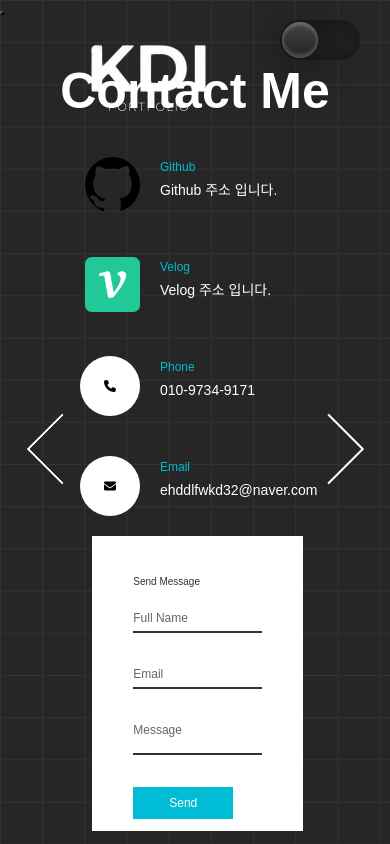
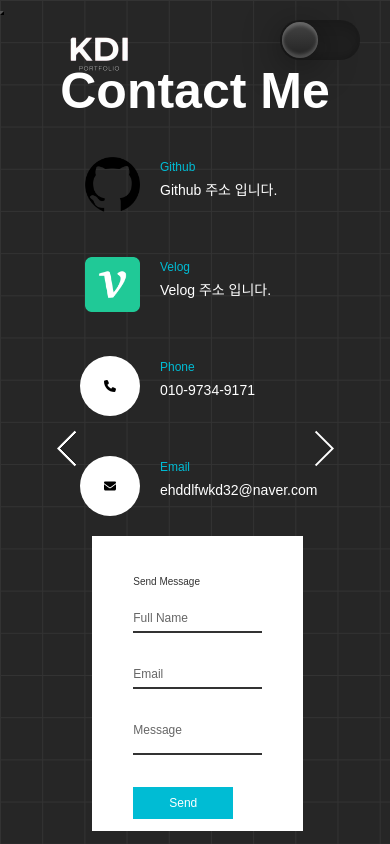
Before and after one commit to dongridongil/dongry_portfolio, a React (Create React App) app: page /footer in a window 390 px wide. Shown: the top 844 px of the page. Built offline with nearby package versions, Linux system fonts and the light colour scheme.

Commit message:
[Fixed]개인 포폴 반응형 수정

```diff
--- a/src/Components/Header/Header.tsx
+++ b/src/Components/Header/Header.tsx
@@ -1,5 +1,6 @@
 import styled from 'styled-components';
 import kdi from '../../asset/imgs/kdi3.png';
+import { Link } from 'react-router-dom';
 const Image = styled.img`
     /* display: block; */
     width: 200px;
@@ -8,10 +9,26 @@ const Image = styled.img`
     position: absolute;
     left: 50px;
     top: -30px;
+    @media (max-width: 1000px) {
+        left: 50px;
+        top: 0;
+        width: 150px;
+        height: 150px;
+    }
+    @media (max-width: 500px) {
+        left: 50px;
+        top: 0;
+        width: 100px;
+        height: 100px;
+    }
 `;
 
 const Header = () => {
-    return <Image src={kdi} />;
+    return (
+        <Link to="/">
+            <Image src={kdi} />
+        </Link>
+    );
 };
 
 export default Header;
--- a/src/Components/Main/Main.tsx
+++ b/src/Components/Main/Main.tsx
@@ -2,7 +2,7 @@ import { useEffect, useState } from 'react';
 import styled, { keyframes } from 'styled-components';
 import { motion } from 'framer-motion';
 import { Link } from 'react-router-dom';
-
+import kdi from '../../asset/imgs/kdi3.png';
 const Back = styled.div`
     display: flex;
     align-items: center;
@@ -12,7 +12,7 @@ const Back = styled.div`
     width: 100%; /* 추가 */
     overflow-x: hidden; /* 모바일 뷰포트에서의 넘침 방지 */
 
-    @media (max-width: 500px) {
+    @media (max-width: 1000px) {
         overflow-x: hidden;
         margin: 0;
     }
@@ -24,14 +24,14 @@ const H2 = styled.h2`
     font-size: 10em;
     font-weight: 700;
     padding: 0 100px;
-    @media (max-width: 500px) {
+    @media (max-width: 1000px) {
         display: flex;
         flex-direction: column;
         text-align: center;
         justify-content: center;
-        font-size: 0.6em; /* 작은 화면에서 글자 크기 조정 */
-        padding: 0 0; /* 작은 화면에서 패딩 조정 */
-        margin-bottom: 100px; /* 마진 조정 */
+        font-size: 0.6em;
+        padding: 0 0;
+        margin-bottom: 100px;
     }
 `;
 
@@ -42,7 +42,7 @@ const Im = styled.h2`
     padding: 50px 20px;
     margin-bottom: 20px;
 
-    @media (max-width: 500px) {
+    @media (max-width: 1000px) {
         font-size: 3em; /* 작은 화면에서 글자 크기 조정 */
         padding: 0 0; /* 작은 화면에서 패딩 조정 */
     }
@@ -81,7 +81,7 @@ const Span = styled.span<SpanProps>`
     animation: ${displayanimation} 9s infinite;
     animation-delay: calc(-3s * var(--i));
 
-    @media (max-width: 500px) {
+    @media (max-width: 1000px) {
         font-size: 3em; /* 작은 화면에서 글자 크기 조정 */
         margin-left: 0;
         margin-bottom: 100px; /* 마진 조정 */
@@ -102,6 +102,27 @@ const Span = styled.span<SpanProps>`
     }
 `;
 
+const Image = styled.img`
+    /* display: block; */
+    width: 200px;
+    height: 200px;
+    object-fit: cover;
+    position: absolute;
+    left: 50px;
+    top: -30px;
+    @media (max-width: 1000px) {
+        left: 50px;
+        top: 0;
+        width: 150px;
+        height: 150px;
+    }
+    @media (max-width: 500px) {
+        left: 50px;
+        top: 0;
+        width: 100px;
+        height: 100px;
+    }
+`;
 /* 입장 버튼*/
 const Enter = styled.div`
     text-decoration: none !important;
@@ -113,12 +134,12 @@ const Enter = styled.div`
     text-transform: 4px;
     letter-spacing: 4px;
 
-    font-size: 2.5rem;
+    font-size: 2rem;
     overflow: hidden;
     transition: 0.2s;
     font-weight: 600;
 
-    @media (max-width: 500px) {
+    @media (max-width: 1000px) {
         font-size: 1.5em; /* 작은 화면에서 글자 크기 조정 */
         padding: 20px 30px; /* 작은 화면에서 패딩 조정 */
         margin-top: 250px; /* 마진 조정 */
@@ -236,7 +257,7 @@ const Main = () => {
                             <span />
                             <span />
                             <span />
-                            ENTER
+                            입장하기
                         </StyledLink>
                     </Enter>
                 )}
--- a/src/Components/Main/ProjectsData.tsx
+++ b/src/Components/Main/ProjectsData.tsx
@@ -35,7 +35,7 @@ const ProjectsData: Project[] = [
           구분하는 작업을 통하여 서버 사이드 렌더링인 NEXT.JS와 vercel 을 활용한 배포도
           배워볼수있는 시간이였습니다.
           `,
-        url: 'https://nextjs-movies-p8cz74td9-dongrys-projects.vercel.app/',
+        url: 'https://nextjs-movies-blond-five.vercel.app/',
     },
     {
         id: 2,
--- a/src/Components/util/Utill.tsx
+++ b/src/Components/util/Utill.tsx
@@ -1,8 +1,8 @@
 import styled from 'styled-components';
 
 const LeftArrow = styled.div`
-    width: 100px;
-    height: 100px;
+    width: 50px;
+    height: 50px;
     transition: 0.5s;
     float: left;
     box-shadow: -2px 2px 0 ${(props) => props.theme.textColor};
@@ -10,16 +10,26 @@ const LeftArrow = styled.div`
     margin-left: 200px;
     cursor: none;
     &:hover {
-        box-shadow: -20px 20px 0 #01fe87;
+        box-shadow: -10px 10px 0 #01fe87;
     }
+    @media (max-width: 1200px) {
+        width: 40px;
+        height: 40px;
+    }
+
+    @media (max-width: 900px) {
+        width: 30px;
+        height: 30px;
+    }
+
     @media (max-width: 500px) {
-        width: 50px;
-        height: 50px;
+        width: 25px;
+        height: 25px;
     }
 `;
 const RightArrow = styled.div`
-    width: 100px;
-    height: 100px;
+    width: 50px;
+    height: 50px;
     transition: 0.5s;
     float: left;
     margin-right: 200px;
@@ -27,11 +37,21 @@ const RightArrow = styled.div`
     transform: rotate(225deg);
     cursor: none;
     &:hover {
-        box-shadow: -20px 20px 0 #01fe87;
+        box-shadow: -10px 10px 0 #01fe87;
     }
+    @media (max-width: 1200px) {
+        width: 40px;
+        height: 40px;
+    }
+
+    @media (max-width: 900px) {
+        width: 30px;
+        height: 30px;
+    }
+
     @media (max-width: 500px) {
-        width: 50px;
-        height: 50px;
+        width: 25px;
+        height: 25px;
     }
 `;
 
--- a/src/GlobalComponents.tsx
+++ b/src/GlobalComponents.tsx
@@ -59,18 +59,18 @@ const SectionName = styled.div`
     color: ${(props) => props.theme.textColor};
 
     @media (max-width: 1200px) {
-        font-size: 6rem;
+        font-size: 3.5rem;
         margin-bottom: 4rem;
     }
 
     @media (max-width: 900px) {
         margin-bottom: 3rem;
-        font-size: 5.4rem;
+        font-size: 3rem;
     }
 
     @media (max-width: 500px) {
         /* padding-left: 3rem; */
         margin-bottom: 2rem;
-        font-size: 3rem;
+        font-size: 2rem;
     }
 `;
--- a/src/index.tsx
+++ b/src/index.tsx
@@ -5,7 +5,7 @@ import { RecoilRoot } from 'recoil';
 import App from './App';
 
 import 'bootstrap/dist/css/bootstrap.css';
-import Cursor from './Cursor';
+
 <link
     rel="stylesheet"
     href="https://cdn.jsdelivr.net/npm/@fortawesome/fontawesome-free@6.4.2/css/fontawesome.min.css"
--- a/src/toggle.tsx
+++ b/src/toggle.tsx
@@ -18,7 +18,7 @@ const ToggleDiv = styled.div<{ active: boolean }>`
             ? 'inset 0 2px 60px rgba(0, 0, 0, 0.1), inset 0 2px 8px rgba(0, 0, 0, 0.1), inset 0 -4px 8px rgba(0, 0, 0, 0.05)'
             : 'inset 0 8px 60px rgba(0, 0, 0, 0.1), inset 0 8px 8px rgba(0, 0, 0, 0.1), inset 0 -4px 4px rgba(0, 0, 0, 0.1)'};
 
-    @media (max-width: 500px) {
+    @media (max-width: 1000px) {
         right: 30px;
         top: 20px;
         width: 80px;
@@ -39,7 +39,7 @@ const ToggleDiv = styled.div<{ active: boolean }>`
                 ? '0 8px 40px rgba(0, 0, 0, 0.5), inset 0 4px 4px rgba(255, 255, 255, 0.2),inset 0 -4px 4px rgba(255, 255, 255, 0.2)'
                 : '0 8px 40px rgba(0, 0, 0, 0.5), inset 0 4px 4px rgba(255, 255, 255, 0.2),inset 0 -4px 4px rgba(255, 255, 255, 0.2)'};
         transition: 0.5s;
-        @media (max-width: 500px) {
+        @media (max-width: 1000px) {
             width: 40px;
             height: 40px;
             left: ${({ active }) => (active ? '40px' : '0')};
```
Also changed, not shown: src/Components/Main/Projects.tsx (+34 -25 lines).
